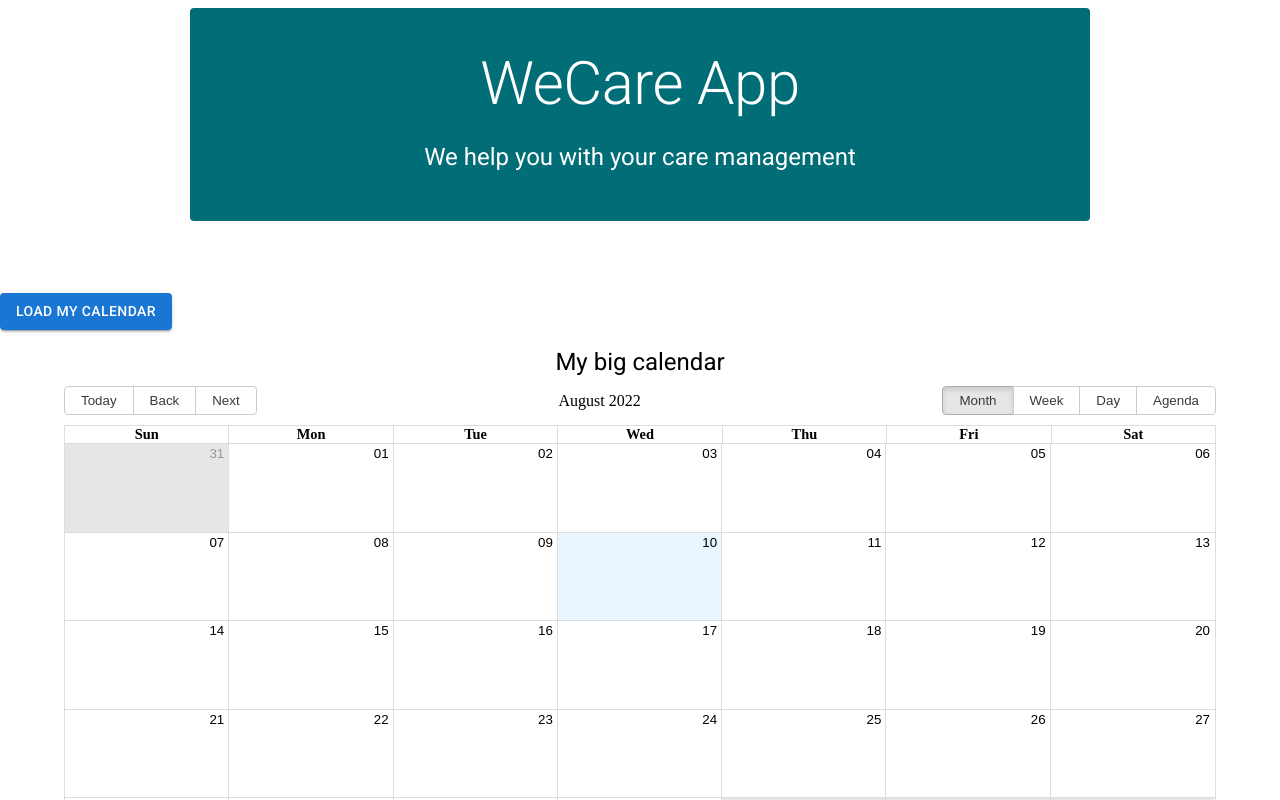
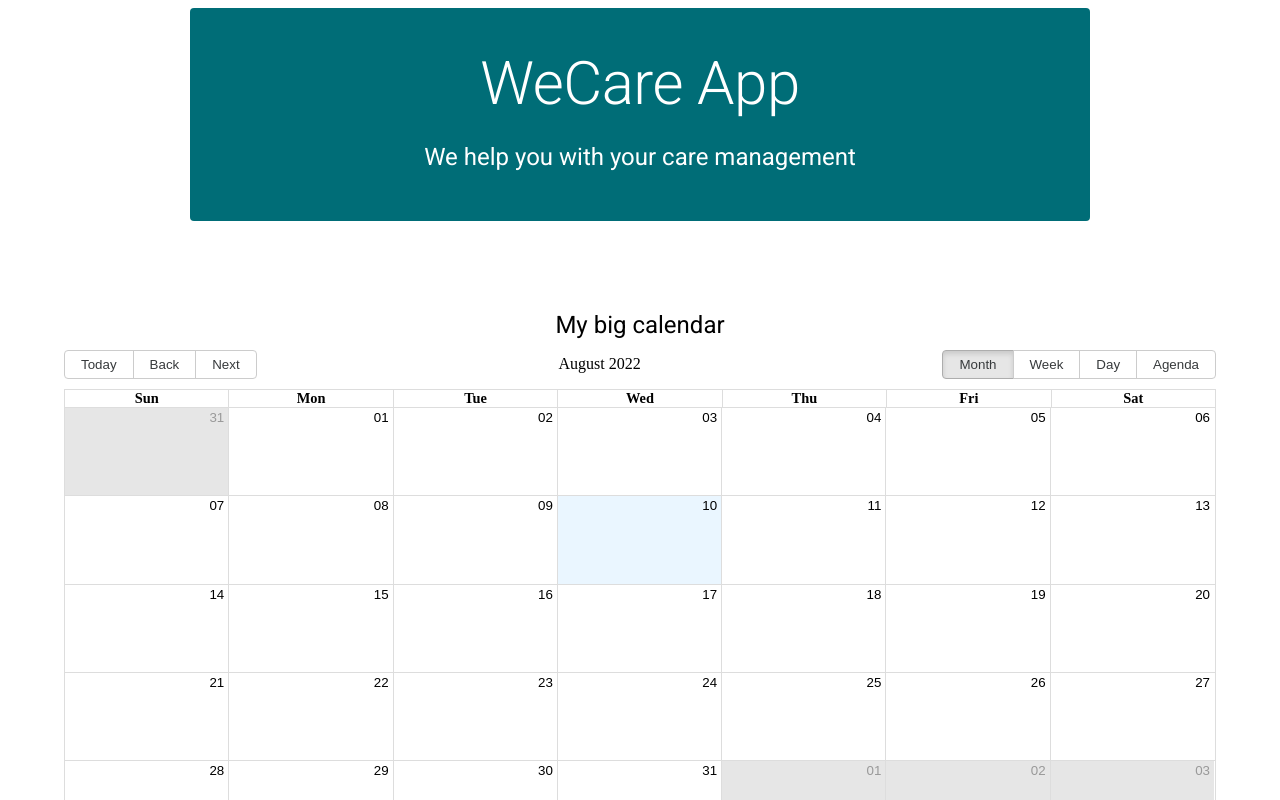
Before and after one commit to Am0031/react-big-calendar-practice, a React (Create React App) app: page /dashboard in a window 1280 px wide. Shown: the top 800 px of the page. Built offline with nearby package versions, Linux system fonts and the light colour scheme.

Commit message:
amended to populate calendar on useEffect

```diff
--- a/src/pages/Dashboard.js
+++ b/src/pages/Dashboard.js
@@ -5,6 +5,7 @@ import Button from "@mui/material/Button";
 import { Banner } from "../components/Banner";
 import { MyCalendar } from "../components/Calendar";
 import { DASHBOARD_QUERY } from "../queries/dashboard";
+import { useEffect } from "react";
 
 export const Dashboard = () => {
   //   const [selectDay, { loading, error, data }] = useLazyQuery(SEARCH_QUERY);
@@ -12,23 +13,17 @@ export const Dashboard = () => {
   const [getDashboard, { data, loading, error }] =
     useLazyQuery(DASHBOARD_QUERY);
 
-  const renderCalendar = (event) => {
-    event.preventDefault();
-
-    console.log("button clicked");
-    getDashboard({
-      variables: {
-        userId: "62f76f2cb4d77124d46d166d",
-      },
-    });
-  };
-
-  let calendarData;
-  !data
-    ? (calendarData = [])
-    : (calendarData = data.carerDashboard.appointments);
-
-  console.log(calendarData);
+  useEffect(() => {
+    async function fetchData() {
+      // You can await here
+      await getDashboard({
+        variables: {
+          userId: "62f76f2cb4d77124d46d166d",
+        },
+      });
+    }
+    fetchData();
+  }, []);
 
   return (
     <Stack
@@ -49,10 +44,10 @@ export const Dashboard = () => {
       </Box>
 
       <Box>
-        <Button variant="contained" key="calendar-btn" onClick={renderCalendar}>
-          Load my Calendar
-        </Button>
-        <MyCalendar title="My big calendar" data={calendarData} />
+        <MyCalendar
+          title="My big calendar"
+          data={data?.carerDashboard?.appointments || []}
+        />
       </Box>
 
       <Box>
```
